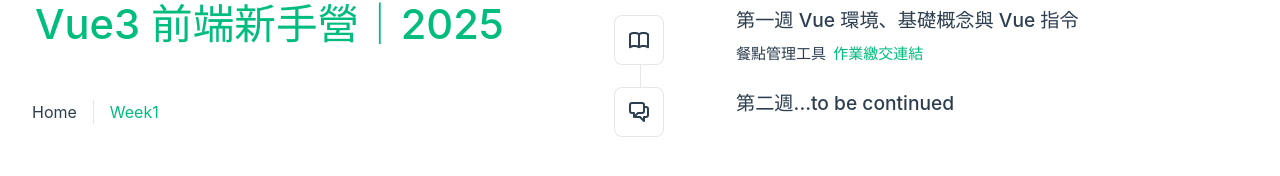
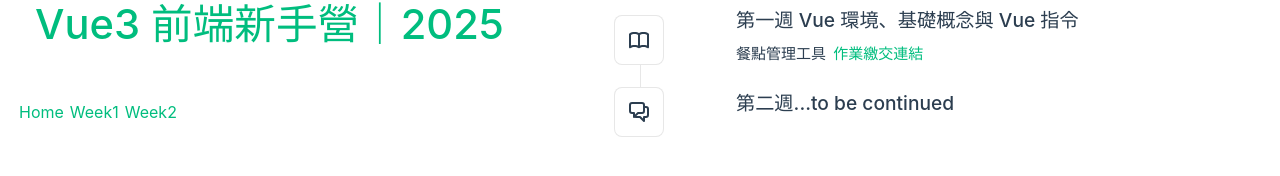
Before and after one commit to Mingx1994x/HS_Vue_practice, a Vue app: page /#/ in a window 1280 px wide. Shown: the part 330-506 px from the top of the page. Built offline with nearby package versions, Linux system fonts and the light colour scheme.

Commit message:
feat: 新增 Week2練習頁面 ，建立 Nav 元件

```diff
--- a/src/App.vue
+++ b/src/App.vue
@@ -1,16 +1,15 @@
 <script setup>
-import { RouterLink, RouterView } from 'vue-router'
+import { RouterView } from 'vue-router'
 import HelloWorld from './components/HelloWorld.vue'
+import NavLinks from './components/NavLinks.vue'
+NavLinks
 </script>
 
 <template>
   <header>
     <div class="wrapper">
       <HelloWorld msg="Vue3 前端新手營｜2025" />
-      <nav>
-        <RouterLink to="/">Home</RouterLink>
-        <RouterLink to="/week1">Week1</RouterLink>
-      </nav>
+      <NavLinks />
     </div>
   </header>
 
--- /dev/null
+++ b/src/components/NavLinks.vue
@@ -0,0 +1,26 @@
+<script setup>
+import { ref } from 'vue'
+import { RouterLink } from 'vue-router'
+
+const links = ref([
+  {
+    name: 'Home',
+    route: '/',
+  },
+  {
+    name: 'Week1',
+    route: '/week1',
+  },
+  {
+    name: 'Week2',
+    route: '/week2',
+  },
+])
+</script>
+<template>
+  <nav>
+    <RouterLink v-for="(item, key) in links" :key="key" :to="item.route">{{
+      item.name
+    }}</RouterLink>
+  </nav>
+</template>
--- a/src/router/index.js
+++ b/src/router/index.js
@@ -17,6 +17,11 @@
       component: () => import('../views/WeekOneView.vue'),
     },
     {
+      path: '/week2',
+      name: 'week2',
+      component: () => import('../views/WeekTwoView.vue'),
+    },
+    {
       path: '/:pathMatch(.*)*',
       name: 'NotFound',
       component: NotFound
--- /dev/null
+++ b/src/views/WeekTwoView.vue
@@ -0,0 +1,5 @@
+<script setup></script>
+
+<template>
+  <h2 class="text-3xl font-bold underline py-4">Week2 練習</h2>
+</template>
```
